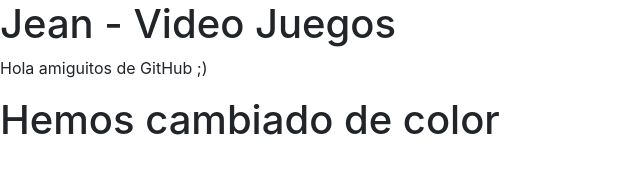
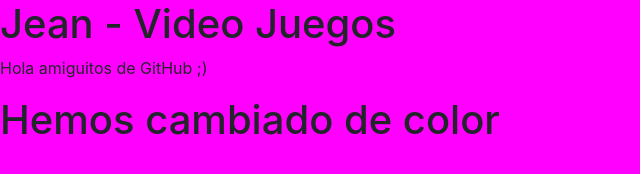
Before and after one commit to lukchamo/jeanweb, a plain HTML site: page index.html in a window 1280 px wide. Shown: the whole page, without its empty margins (0-640 px from the left). Drawn offline with nearby package versions, Linux system fonts and the light colour scheme.

Commit message:
Correccion

```diff
--- a/index.html
+++ b/index.html
@@ -10,7 +10,7 @@
 
     <title>Hello, world!</title>
   </head>
-  <body style="backgorund-color:#ff00ff">
+  <body style=" background-color: #ff00ff;">
     <h1>Jean - Video Juegos</h1>
 
     <p> Hola amiguitos de GitHub ;) </p>
```
